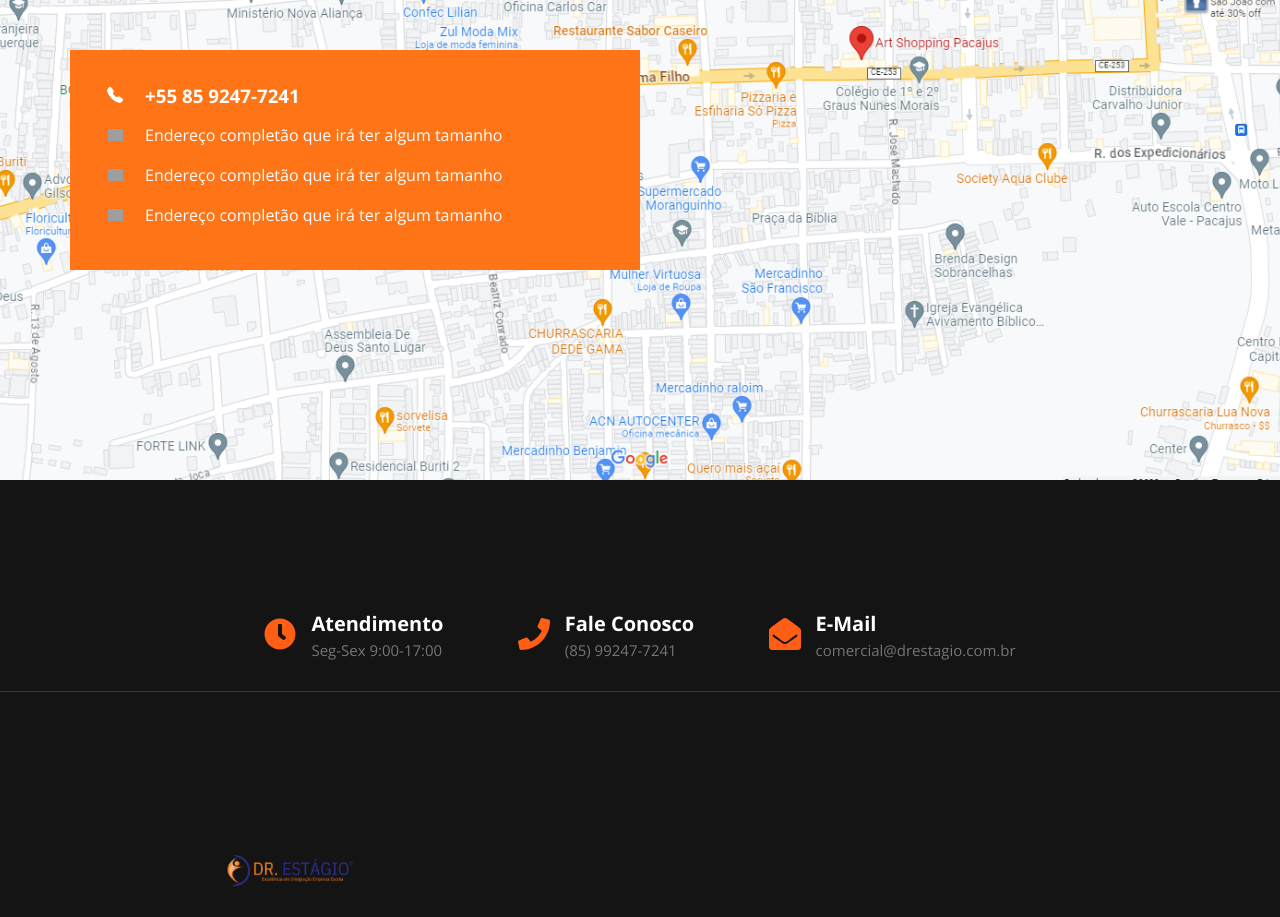
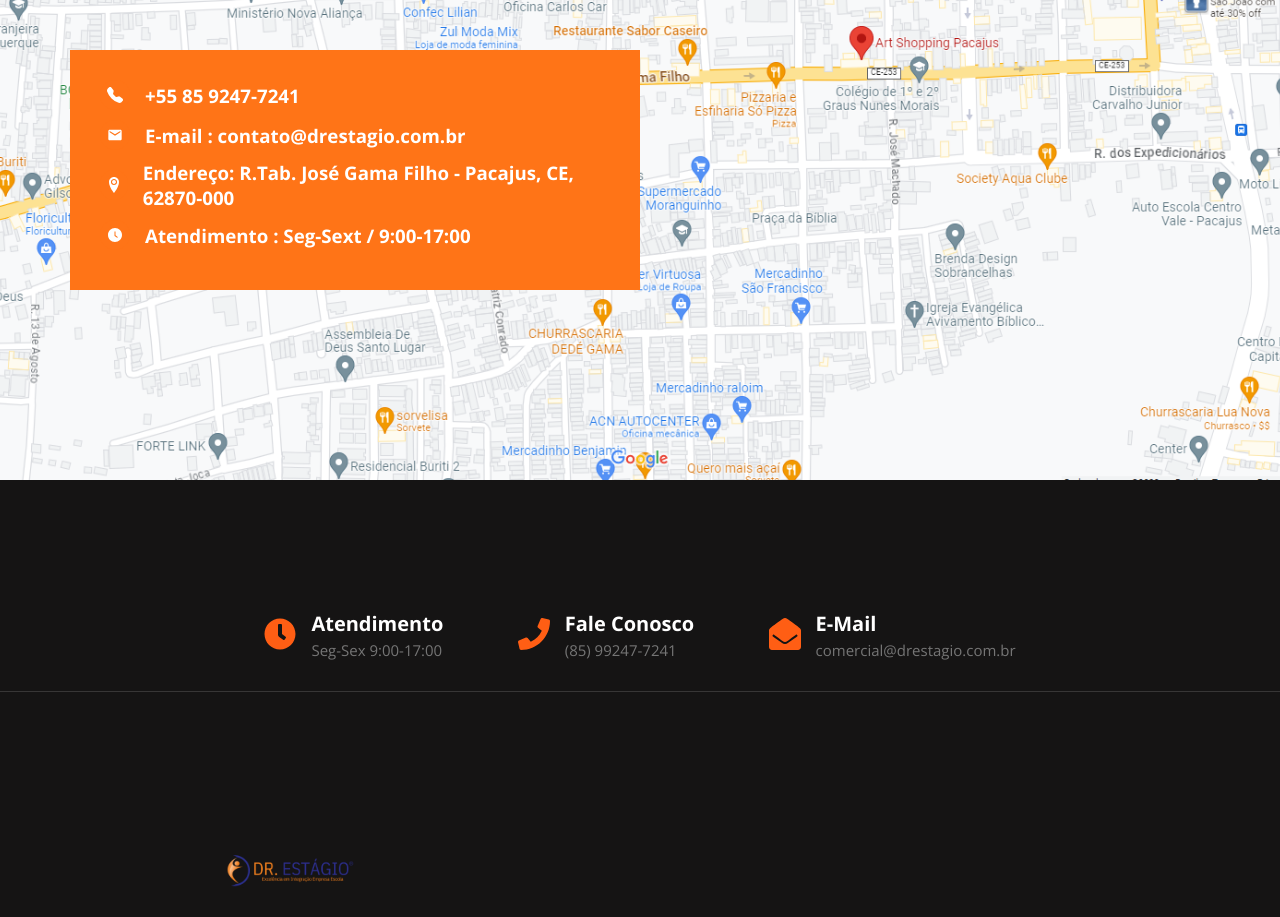
Before and after one commit to GaelBaptista/drestagio, a React (Vite) app: page /contact in a window 1280 px wide. Shown: the part 1580-2497 px from the top of the page. Built offline with nearby package versions, Linux system fonts and the light colour scheme; grey boxes are pictures that could not be loaded.

Commit message:
contactok

```diff
--- a/src/routes/Contact/Contact.tsx
+++ b/src/routes/Contact/Contact.tsx
@@ -1,8 +1,9 @@
 
 import {BsFillTelephoneFill,BsWhatsapp} from 'react-icons/bs'
-
+import {ImLocation2} from 'react-icons/im'
 import {MdEmail} from "react-icons/md"
 import {HiDocumentText} from "react-icons/hi"
+import {AiFillClockCircle} from "react-icons/ai"
 import'./contact.css'
 
 
@@ -72,21 +73,22 @@ function Contact() {
                     </div>
                     <div className="section-map--info-item">
                         <div className="section-map--info-item-img">
-                            <img src="assets/images/localizacao.png" />
+                        <MdEmail/>
                         </div>
-                        Endereço completão que irá ter algum tamanho
+                        <h3>  <a href="#">E-mail : contato@drestagio.com.br</a> </h3>
+
                     </div>
                     <div className="section-map--info-item">
                         <div className="section-map--info-item-img">
-                            <img src="assets/images/telefone.png" />
+                       <ImLocation2/>
                         </div>
-                        Endereço completão que irá ter algum tamanho
+                                <h3>  <a href="https://www.google.com.br/maps/place/Art+Shopping+Pacajus/@-4.1750262,-38.470093,17z/data=!3m1!4b1!4m6!3m5!1s0x7b8b920086ba225:0xf6aa16cc6a06227b!8m2!3d-4.1750316!4d-38.4675181!16s%2Fg%2F11jkwwwvkq?entry=ttu"  target="_blank" rel="noopener noreferrer">Endereço: R.Tab. José Gama Filho - Pacajus, CE, 62870-000</a> </h3>
                     </div>
                     <div className="section-map--info-item">
                         <div className="section-map--info-item-img">
-                            <img src="assets/images/arroba.png" />
+                            <AiFillClockCircle/>
                         </div>
-                        Endereço completão que irá ter algum tamanho
+                        <h3>  <a href="#">Atendimento : Seg-Sext / 9:00-17:00</a> </h3>
                     </div>
 
             </div>
--- a/src/routes/Home/ArtigoSection/Article.css
+++ b/src/routes/Home/ArtigoSection/Article.css
@@ -58,12 +58,6 @@ a {
   border: 5px solid #ccc;
   text-decoration: none;
 }
-
-
-
-
-
-
 
 
 .cardArticle:hover {
```
